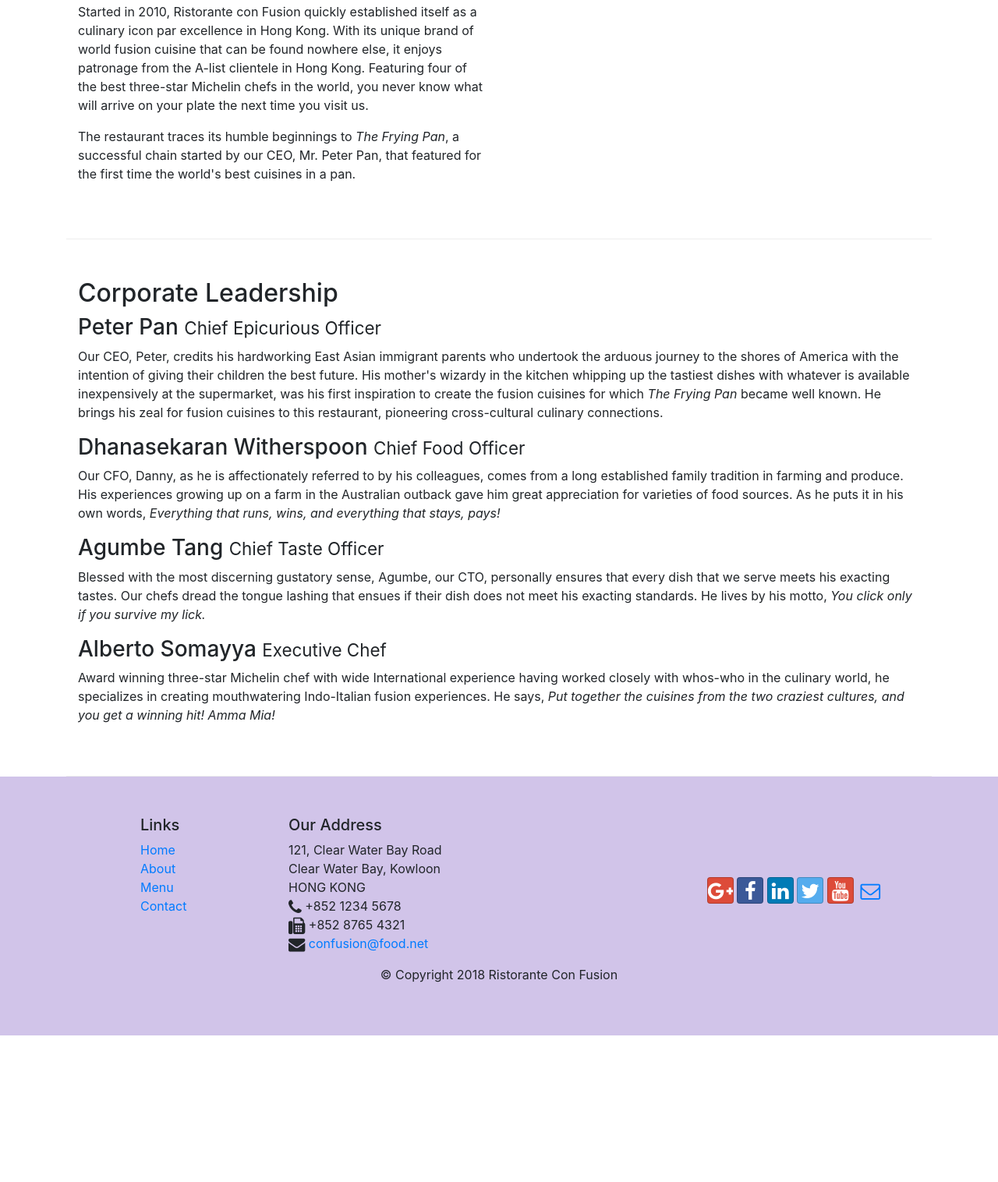
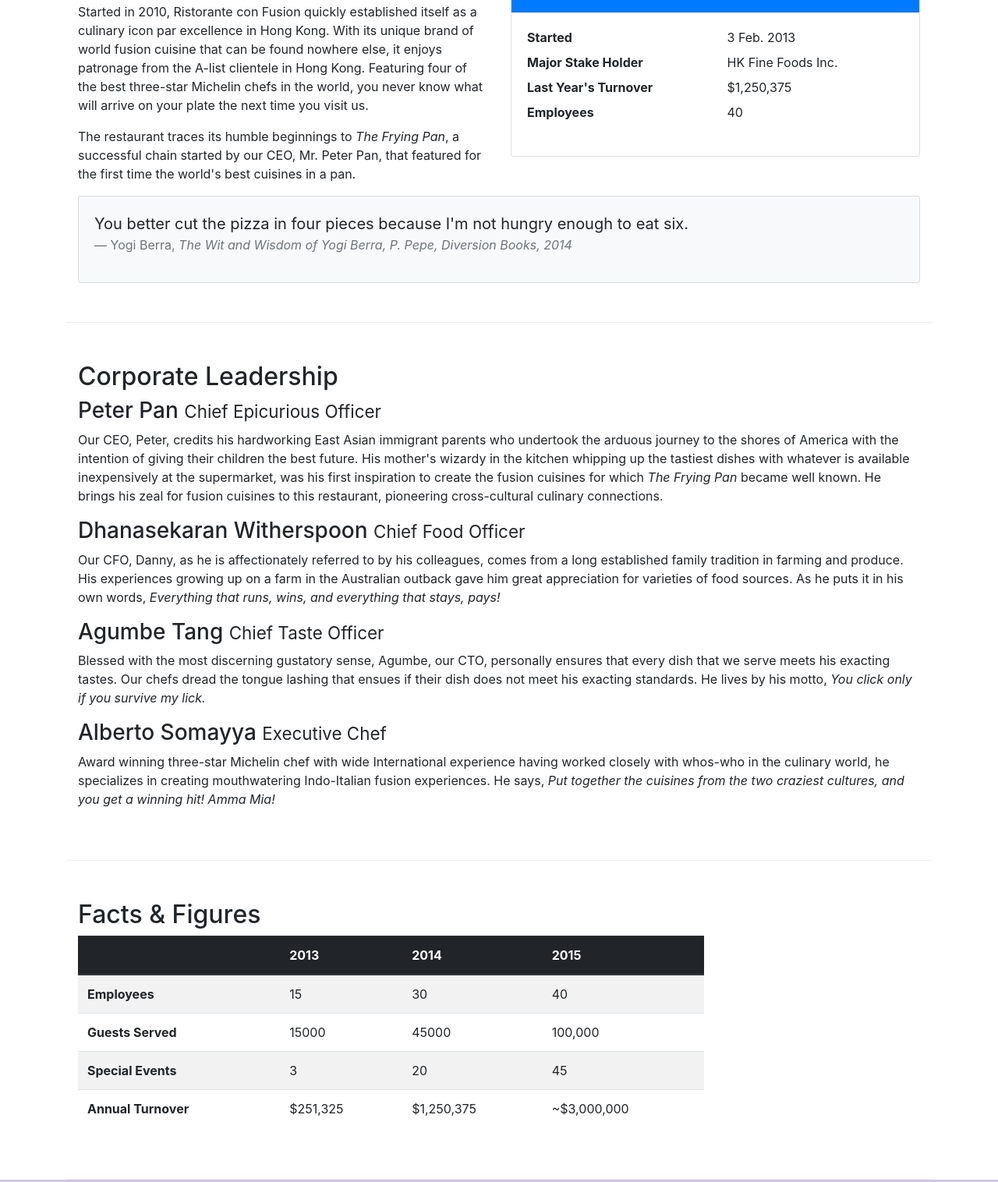
Before and after one commit to ibrahimrehman1/Restorante-ConFusion, a website: page aboutus.html in a window 1280 px wide. Shown: the part 558-2074 px from the top of the page at 78% size. Before the commit the page ends 1886 px from the top, so only its background shows below. Drawn offline with nearby package versions, Linux system fonts and the light colour scheme.

Commit message:
Tables and Cards

```diff
--- a/aboutus.html
+++ b/aboutus.html
@@ -18,7 +18,7 @@
             <button type="button" class="navbar-toggler" data-toggle="collapse" data-target="#Navbar">
                 <span class="navbar-toggler-icon"></span>
             </button>
-            <a href="./index.html" class="navbar-brand">Ristorante Con Fusion</a>
+            <a href="./index.html" class="navbar-brand d-none d-sm-block">Ristorante Con Fusion</a>
             <div class="collapse navbar-collapse" id="Navbar">
                 <ul class="navbar-nav mr-auto">
                     <li class="nav-item"><a href="./index.html" class="nav-link"><i class="fa fa-home fa-lg"></i> Home</a></li>
@@ -66,6 +66,35 @@
             </div>
             <div>
             </div>
+            <div class="col-12 col-sm-6">
+                <div class="card">
+                    <h3 class="card-header bg-primary text-white">Facts At a Glance</h3>
+                    <div class="card-body">
+                        <dl class="row">
+                            <dt class="col-6">Started</dt>
+                            <dd class="col-6">3 Feb. 2013</dd>
+                            <dt class="col-6">Major Stake Holder</dt>
+                            <dd class="col-6">HK Fine Foods Inc.</dd>
+                            <dt class="col-6">Last Year's Turnover</dt>
+                            <dd class="col-6">$1,250,375</dd>
+                            <dt class="col-6">Employees</dt>
+                            <dd class="col-6">40</dd>
+                        </dl>
+                    </div>
+                </div>
+            </div>
+            <div class="col-12">
+                <div class="card card-body bg-light">
+                    <blockquote class="blockquote">
+                        <p class="mb-0">You better cut the pizza in four pieces because
+                            I'm not hungry enough to eat six.</p>
+                        <footer class="blockquote-footer">Yogi Berra,
+                            <cite title="Source Title">The Wit and Wisdom of Yogi Berra,
+                            P. Pepe, Diversion Books, 2014</cite>
+                        </footer>
+                    </blockquote>
+                </div>
+            </div>
         </div>
 
 
@@ -81,7 +110,55 @@
                 <h3>Alberto Somayya <small>Executive Chef</small></h3>
                 <p class="d-none d-sm-block">Award winning three-star Michelin chef with wide International experience having worked closely with whos-who in the culinary world, he specializes in creating mouthwatering Indo-Italian fusion experiences. He says, <em>Put together the cuisines from the two craziest cultures, and you get a winning hit! Amma Mia!</em></p>
             </div>
+
        </div>
+
+       <div class="row row-content">
+            <div class="col-12 col-sm-9">
+                <h2>Facts &amp; Figures</h2>
+                <div class="table-responsive">
+                    <table class="table table-striped">
+                        <thead class="thead-dark">
+                            <tr>
+                                <th>&nbsp;</th>
+                                <th>2013</th>
+                                <th>2014</th>
+                                <th>2015</th>
+                            </tr>
+                        </thead>
+                        <tbody>
+                            <tr>
+                                <th>Employees</th>
+                                <td>15</td>
+                                <td>30</td>
+                                <td>40</td>
+                            </tr>
+                            <tr>
+                                <th>Guests Served</th>
+                                <td>15000</td>
+                                <td>45000</td>
+                                <td>100,000</td>
+                            </tr>
+                            <tr>
+                                <th>Special Events</th>
+                                <td>3</td>
+                                <td>20</td>
+                                <td>45</td>
+                            </tr>
+                            <tr>
+                                <th>Annual Turnover</th>
+                                <td>$251,325</td>
+                                <td>$1,250,375</td>
+                                <td>~$3,000,000</td>
+                            </tr>
+                        </tbody>
+                    </table>
+                </div>
+            </div>
+            <div class="col-12 col-sm-3">
+            </div>
+    </div>
+
 
     </div>
 
```
Also changed, not shown: contactus.html (+1 -1 lines), index.html (+1 -1 lines), 1 other file.
